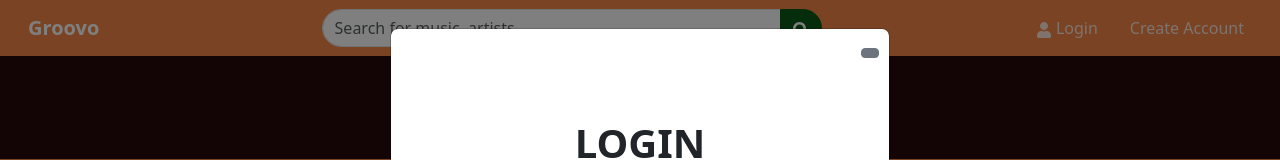
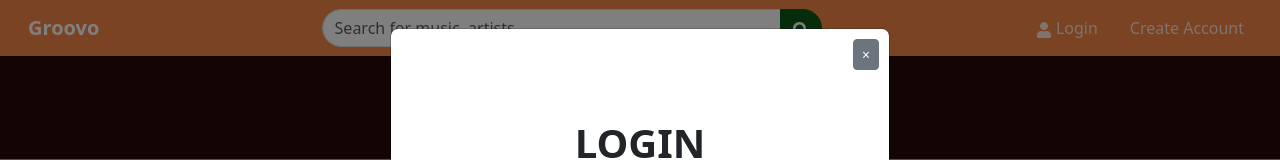
Before and after one commit to daveyloder/groovo, a React (Vite) app: page / in a window 1280 px wide. Both pictures are taken after a click on the link "Login". Shown: the top 160 px of the page. Built offline with nearby package versions, Linux system fonts and the light colour scheme.

Commit message:
Added x to login form

```diff
--- a/src/components/login/LoginComponent.jsx
+++ b/src/components/login/LoginComponent.jsx
@@ -31,7 +31,9 @@ const LoginComponent = ({ toggle }) => {
         Submit
       </Button>
       <div className={styles.closeButton}>
-        <Button onClick={toggle} size="sm" />
+        <Button onClick={toggle} size="sm">
+          &times;
+        </Button>
       </div>
     </Form>
   );
```
